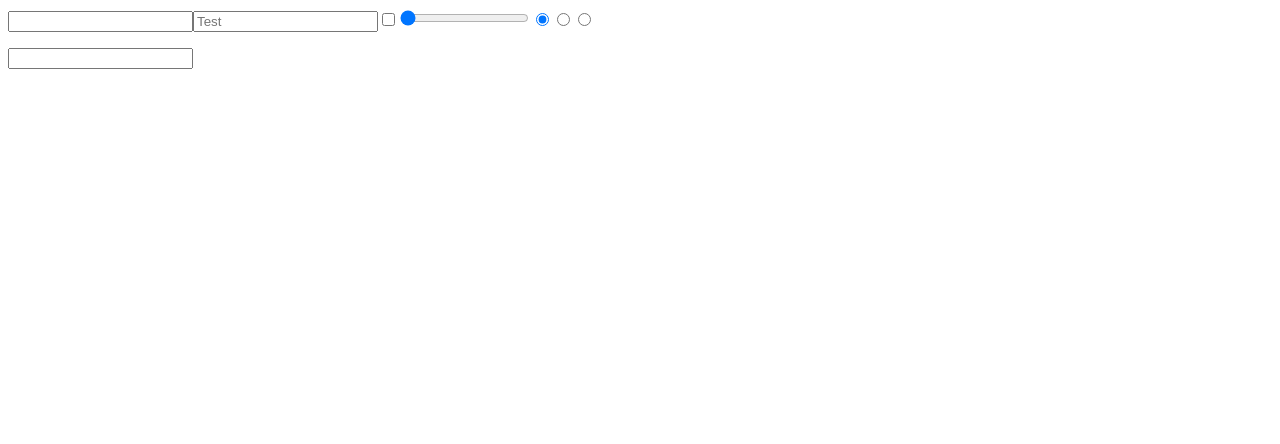
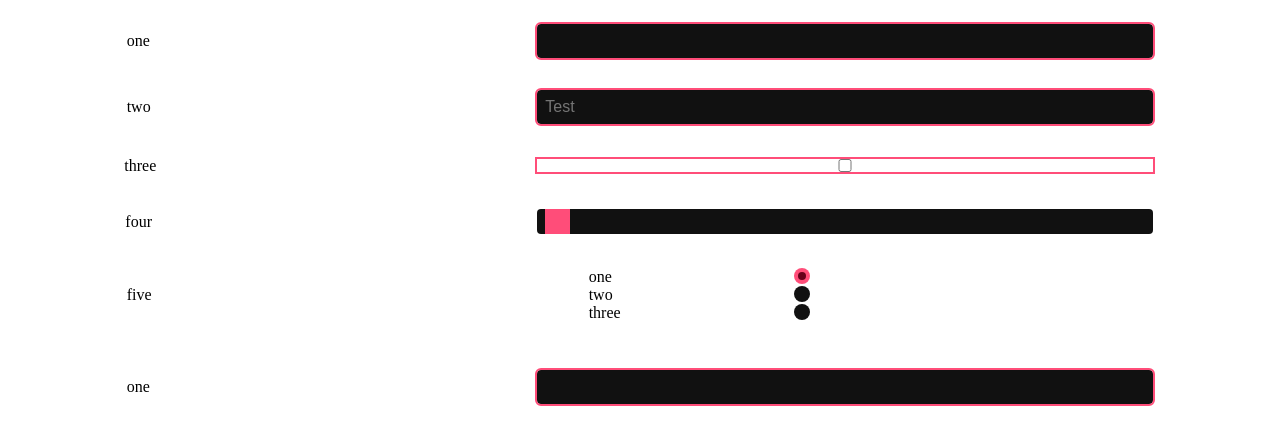
Before and after one commit to JamFactoryInc/formit, a plain HTML site: page formit.html in a window 1280 px wide. Drawn offline with Linux system fonts and the light colour scheme.

Commit message:
Added css

```diff
--- a/formit.html
+++ b/formit.html
@@ -1,5 +1,7 @@
 <head>
     <script src="./index.js"></script>
+    <link rel="stylesheet" href="style.css">
+    <link rel="stylesheet" href="jamstyle.css">
 </head>
 
 <body>
--- a/index.js
+++ b/index.js
@@ -7,6 +7,9 @@ function form(formId, obj, preventDefault = true) {
         let arg = obj
         f.querySelectorAll('input').forEach(e => {
             switch (e.type) {
+                case "text":
+                    arg[e.attributes.formvalue] = e.value
+                    break
                 case "checkbox":
                     arg[e.attributes.formvalue] = e.checked
                     break
@@ -33,8 +36,8 @@ function form(formId, obj, preventDefault = true) {
     let numRadioInputs = 0
 
     Object.entries(obj).forEach(([k, v]) => {
+        let container = document.createElement('span')
         let child = document.createElement('input')
-        console.log(typeof v)
         switch (typeof v) {
             case "string":
                 child.setAttribute("type", "text")
@@ -48,7 +51,6 @@ function form(formId, obj, preventDefault = true) {
                 child.checked = v
                 break
             case "object":
-                console.log(v.type)
                 switch (v.type) {
                     case "number":
                     case "range":
@@ -57,19 +59,34 @@ function form(formId, obj, preventDefault = true) {
                     case "radio":
                         child = document.createElement('span')
                         child.type = "radio-container"
+
                         v.options.forEach((option, i) => {
                             const subChild = document.createElement("input")
                             if (i == 0) {
-                                subChild.checked="checked"
+                                subChild.checked = "checked"
                             }
+                            const subContainer = document.createElement('span')
+                            const styleContainer = document.createElement('span')
+                            styleContainer.classList.add("container")
+                            const checkmarkProxy = document.createElement('span')
+                            checkmarkProxy.classList.add("checkmark")
+                            const label = document.createElement('label')
+                            label.setAttribute("for", option)
+                            label.textContent = option
+
                             subChild.type = "radio"
-                            subChild.name = formId + numRadioInputs
+                            subChild.name = `${formId}-${numRadioInputs}`
+                            subChild.id = `${subChild.name}-${option}`
                             subChild.value = option
                             subChild.attributes.formvalue = k
-                            child.appendChild(subChild)
 
+                            subContainer.appendChild(label)
+                            styleContainer.appendChild(subChild)
+                            styleContainer.appendChild(checkmarkProxy)
+                            subContainer.appendChild(styleContainer)
+                            child.appendChild(subContainer)
                         })
-                        numRadioInputs ++
+                        numRadioInputs++
                         break
                 }
 
@@ -77,7 +94,12 @@ function form(formId, obj, preventDefault = true) {
         }
         child.attributes.formvalue = k
         child.oninput = change
-        f.appendChild(child)
+        const label = document.createElement('label')
+        label.setAttribute("for", k)
+        label.textContent = k
+        container.appendChild(label)
+        container.appendChild(child)
+        f.appendChild(container)
     })
     return {
         onChange: callback
@@ -102,10 +124,10 @@ function number(min, max, val = min / max) {
     }
 }
 
-function radio(options, useIndex=false) {
-    const ret = {options: []}
-    options.forEach((option, i) => {
-        ret.options.push(useIndex ? i : option)
+function radio(options) {
+    const ret = { options: [] }
+    options.forEach(option => {
+        ret.options.push(option)
     })
     ret["type"] = "radio"
     return ret
--- /dev/null
+++ b/jamstyle.css
@@ -0,0 +1,137 @@
+input {
+    padding: 0.5em;
+    font-size: 100%;
+    color: #EEE;
+    border-radius: 0.25em;
+}
+
+input {
+    outline: rgb(255, 77, 121) solid 2px;
+    border: none;
+    background-color: #111;
+}
+
+
+/* The slider itself */
+
+input[type="range"] {
+    -webkit-appearance: none;
+    appearance: none;
+    height: 25px;
+    background: #111;
+    outline: none;
+    -webkit-transition: .2s;
+    transition: opacity .2s;
+}
+
+
+/* Mouse-over effects */
+
+input[type="range"]:hover {
+    opacity: 1;
+    /* Fully shown on mouse-over */
+}
+
+
+/* The slider handle (use -webkit- (Chrome, Opera, Safari, Edge) and -moz- (Firefox) to override default look) */
+
+input[type="range"]::-webkit-slider-thumb {
+    -webkit-appearance: none;
+    /* Override default look */
+    appearance: none;
+    width: 25px;
+    /* Set a specific slider handle width */
+    height: 25px;
+    /* Slider handle height */
+    background: rgb(255, 77, 121);
+    /* Green background */
+    cursor: pointer;
+    /* Cursor on hover */
+}
+
+input[type="range"]::-moz-range-thumb {
+    width: 25px;
+    /* Set a specific slider handle width */
+    height: 25px;
+    /* Slider handle height */
+    background: rgb(255, 77, 121);
+    /* Green background */
+    cursor: pointer;
+    /* Cursor on hover */
+    border: none;
+}
+
+
+/* Customize the label (the container) */
+
+.container {
+    display: block;
+    position: relative;
+    cursor: pointer;
+    -webkit-user-select: none;
+    -moz-user-select: none;
+    -ms-user-select: none;
+    user-select: none;
+}
+
+.container input {
+    position: absolute;
+    cursor: pointer;
+    height: 1em;
+    width: 1em;
+    margin: 0;
+    opacity: 0;
+}
+
+.checkmark {
+    position: absolute;
+    top: 0;
+    left: 0;
+    height: 1em;
+    width: 1em;
+    background-color: #111;
+    border-radius: 50%;
+    z-index: -1;
+}
+
+
+/* On mouse-over, add a grey background color */
+
+.container:hover input~.checkmark {
+    background-color: #666;
+}
+
+
+/* When the radio button is checked, add a blue background */
+
+.container input:checked~.checkmark {
+    background-color: rgb(255, 77, 121);
+}
+
+
+/* Create the indicator (the dot/circle - hidden when not checked) */
+
+.checkmark:after {
+    content: "";
+    position: absolute;
+    display: none;
+}
+
+
+/* Show the indicator (dot/circle) when checked */
+
+.container input:checked~.checkmark:after {
+    display: block;
+}
+
+
+/* Style the indicator (dot/circle) */
+
+.container .checkmark:after {
+    top: 0.25em;
+    left: 0.25em;
+    width: 0.5em;
+    height: 0.5em;
+    border-radius: 50%;
+    background: hsl(345, 100%, 20%);
+}
--- /dev/null
+++ b/style.css
@@ -0,0 +1,31 @@
+form {
+    width: 100%;
+    display: flex;
+    flex-direction: column;
+}
+
+form>* {
+    margin: 1em;
+    margin: 1em;
+}
+
+form label {
+    width: 25%;
+    display: flex;
+    align-items: center;
+}
+
+form label+* {
+    width: 50%;
+}
+
+form span {
+    display: flex;
+    justify-content: space-evenly;
+    /* margin: 0.5em 0; */
+}
+
+form>span>span {
+    display: flex;
+    flex-direction: column;
+}
```
